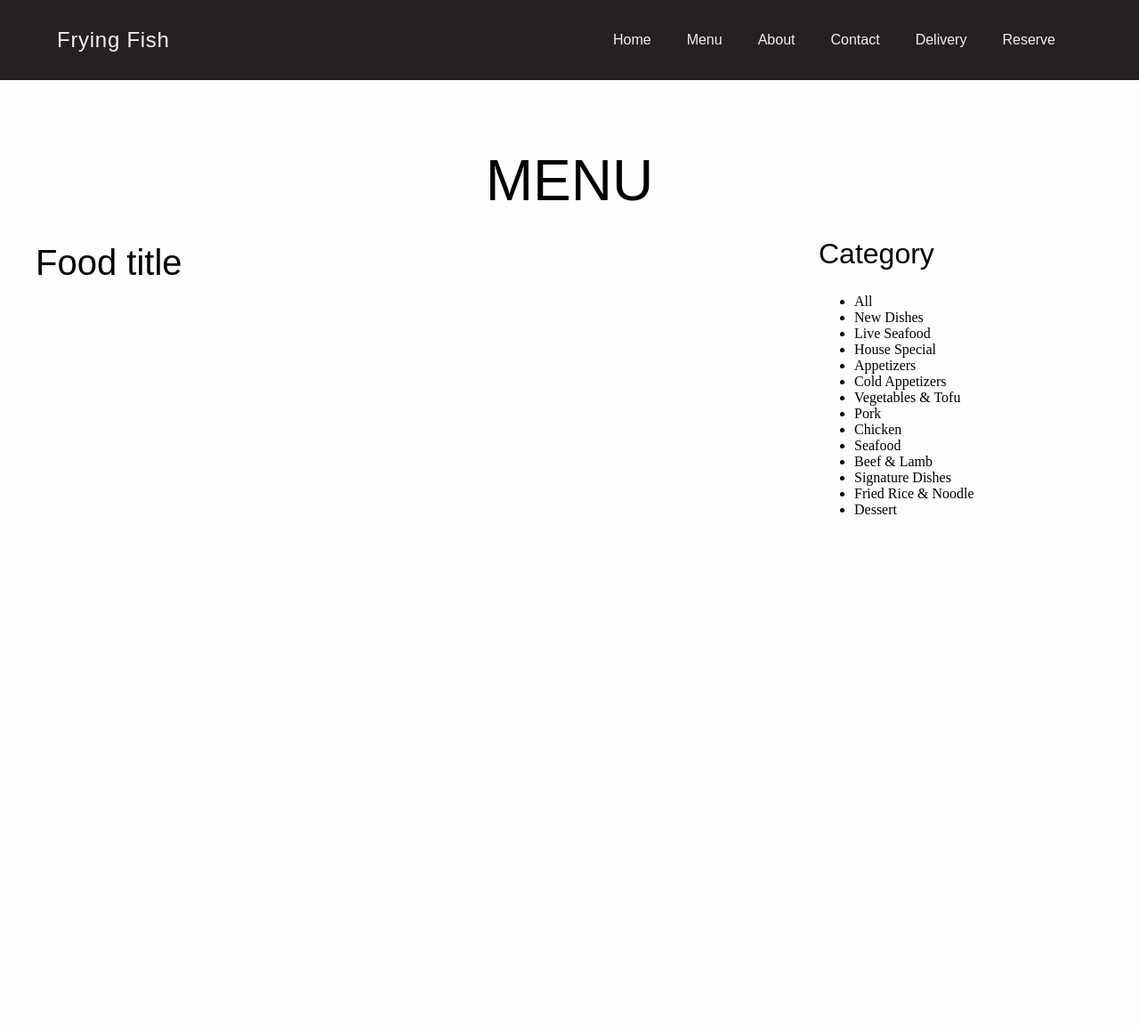
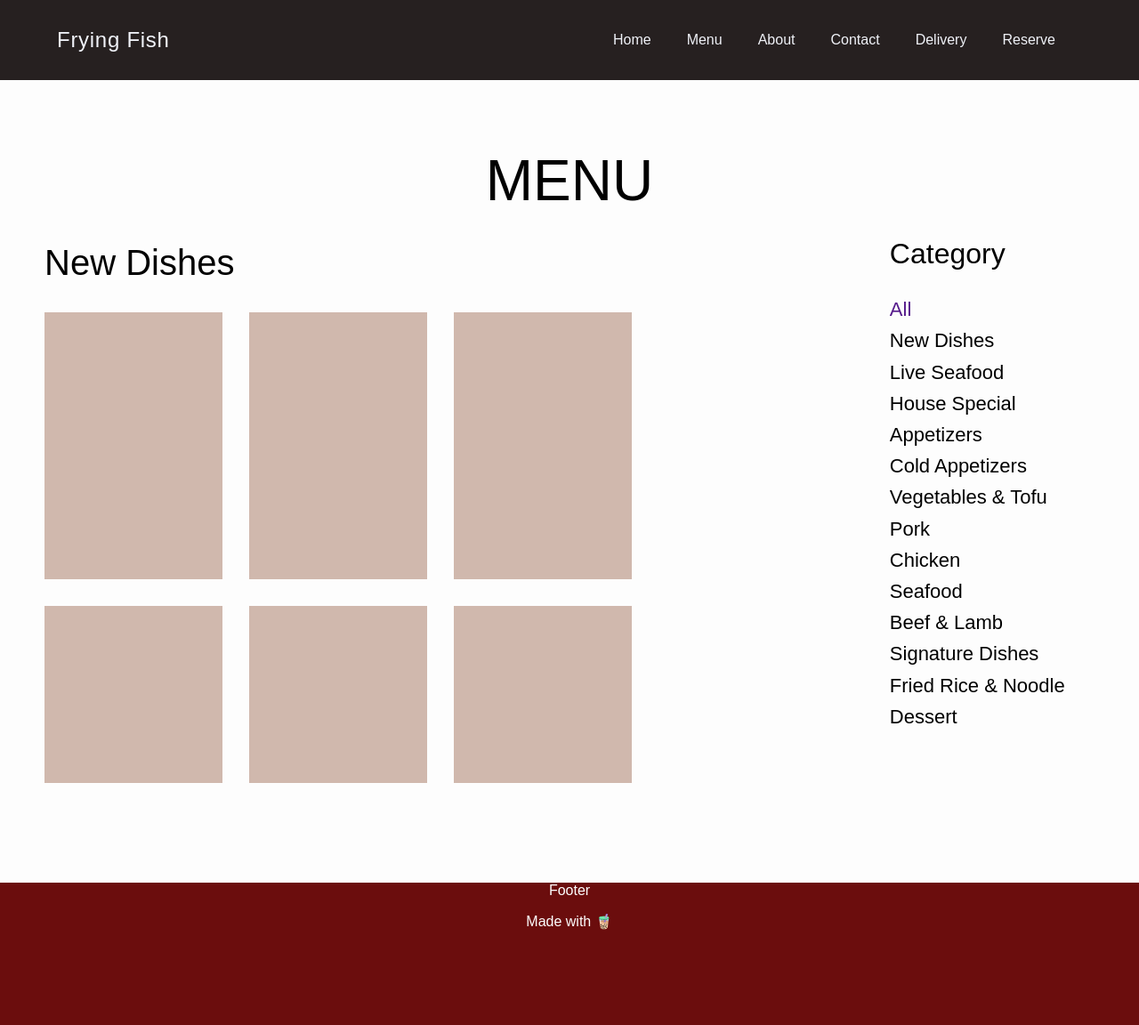
Before and after one commit to serulii/fryingfish, a plain HTML site: page index.html in a window 1280 px wide. Shown: the whole page at 89% size. Before the commit the page ends 880 px from the top, so only its background shows below. Drawn offline with Linux system fonts and the light colour scheme; a web font is replaced by a local one.

Commit message:
basic structure

```diff
--- a/index.html
+++ b/index.html
@@ -7,8 +7,14 @@
     <link rel="stylesheet" href="styles3.css" />
     <link rel="preconnect" href="https://fonts.googleapis.com" />
     <link rel="preconnect" href="https://fonts.gstatic.com" crossorigin />
+    <!-- Hammersmith One -->
     <link
       href="https://fonts.googleapis.com/css2?family=Hammersmith+One&family=Poppins:wght@800&display=swap"
+      rel="stylesheet"
+    />
+    <!-- Inria Sans -->
+    <link
+      href="https://fonts.googleapis.com/css2?family=Inria+Sans:ital,wght@0,300;0,400;0,700;1,300;1,400;1,700&display=swap"
       rel="stylesheet"
     />
   </head>
@@ -32,12 +38,22 @@
       </div>
       <div id="main-content">
         <div id="food">
-          <h2>Food title</h2>
+          <h2>New Dishes</h2>
+          <div id="menu-pics">
+            <div class="menu-card"></div>
+            <div class="menu-card"></div>
+            <div class="menu-card"></div>
+            <div class="menu-card"></div>
+            <div class="menu-card"></div>
+            <div class="menu-card"></div>
+            <div class="menu-card"></div>
+            <div class="menu-card"></div>
+          </div>
         </div>
         <div id="sidebar">
           <h2 id="category-text">Category</h2>
           <ul id="categories">
-            <li class="category-item">All</li>
+            <li class="category-item"><a href="">All</a></li>
             <li class="category-item">New Dishes</li>
             <li class="category-item">Live Seafood</li>
             <li class="category-item">House Special</li>
@@ -55,5 +71,9 @@
         </div>
       </div>
     </div>
+    <footer>
+      <p>Footer</p>
+      <p>Made with &#129483;</p>
+    </footer>
   </body>
 </html>
--- a/styles3.css
+++ b/styles3.css
@@ -12,6 +12,9 @@ html {
 body {
   background-color: #fdfdfd;
   margin: 0;
+  font-family: "Inria Sans", sans-serif;
+  font-weight: 400;
+  font-style: normal;
 }
 
 h1 {
@@ -26,6 +29,22 @@ h2 {
   font-family: "Hammersmith One", sans-serif;
   font-weight: 400;
   font-style: normal;
+}
+
+a {
+  text-decoration: none;
+}
+
+footer {
+  background-color: #6b0d0d;
+  margin: 0;
+  height: 10rem;
+  /* position: static; */
+
+  p {
+    color: #fdfdfd;
+    text-align: center;
+  }
 }
 
 #navbar {
@@ -88,19 +107,32 @@ h2 {
 
 #main-content {
   width: 100%;
-  min-height: 40rem;
+  /* min-height: 40rem; */
   display: flex;
   /* align-items: center; */
   justify-content: center;
   gap: 5rem;
+  overflow: hidden;
+  height: 40rem;
+  margin-bottom: 7rem;
 }
 
 #food {
-  width: 50rem;
+  padding-left: 50px;
+  width: 60rem;
+  height: auto;
+  overflow-y: auto;
+  /* padding-left: 5rem; */
 }
 
 #sidebar {
+  padding-left: 20px;
   width: 20rem;
+}
+
+#categories {
+  padding: 0;
+  line-height: 2.2rem;
 }
 
 #category-text {
@@ -108,4 +140,18 @@ h2 {
 }
 
 .category-item {
+  list-style-type: none;
+  font-size: 1.375rem;
 }
+
+#menu-pics {
+  display: flex;
+  gap: 30px;
+  flex-wrap: wrap;
+}
+
+.menu-card {
+  background-color: rgb(208, 184, 173);
+  width: 200px;
+  height: 300px;
+}
```
